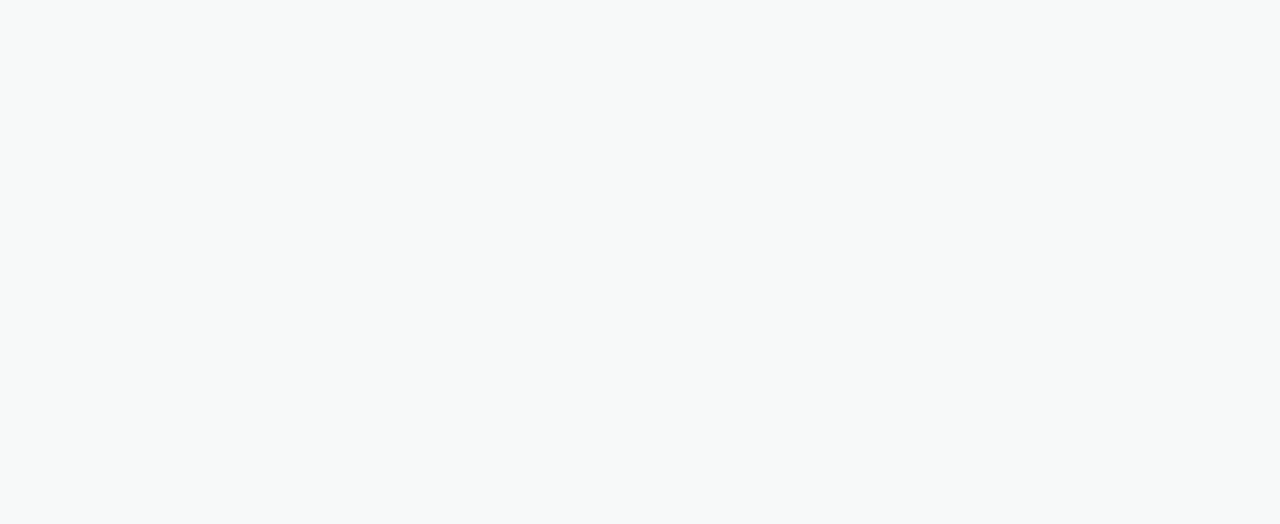
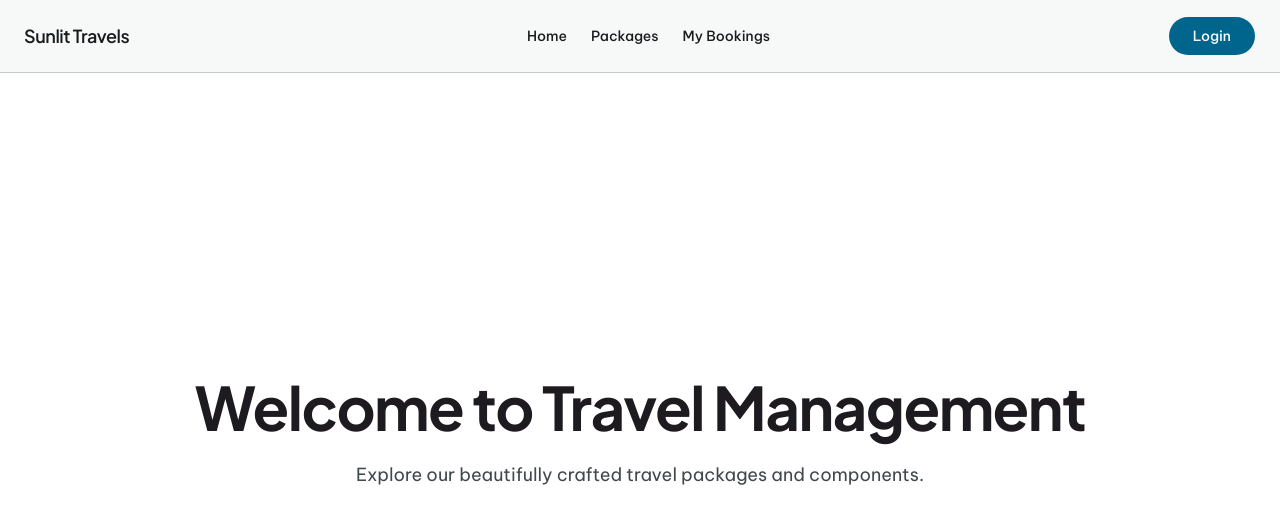
Before and after one commit to Sourav1018/TM-FE, a Next.js app: page / in a window 1280 px wide. Before the commit this address had no page. Shown: the top 524 px of the page. Built offline with nearby package versions, Linux system fonts and the light colour scheme.

Commit message:
feat: Add a basic landing page with a Navbar and welcome content, replacing the direct redirect.

```diff
--- a/app/page.tsx
+++ b/app/page.tsx
@@ -1,5 +1,17 @@
-import { redirect } from "next/navigation"
+import { Navbar } from "@/components/ui/navbar"
 
 export default function RootPage() {
-  redirect("/components")
+  return (
+    <div className="bg-white min-h-screen">
+      <Navbar />
+      <main className="flex flex-col items-center justify-center min-h-[calc(100vh-80px)] p-6">
+        <h1 className="text-4xl md:text-6xl font-bold text-[#1D1B20] text-center mb-6">
+          Welcome to Travel Management
+        </h1>
+        <p className="text-lg text-muted-foreground text-center max-w-2xl">
+          Explore our beautifully crafted travel packages and components.
+        </p>
+      </main>
+    </div>
+  )
 }
```
